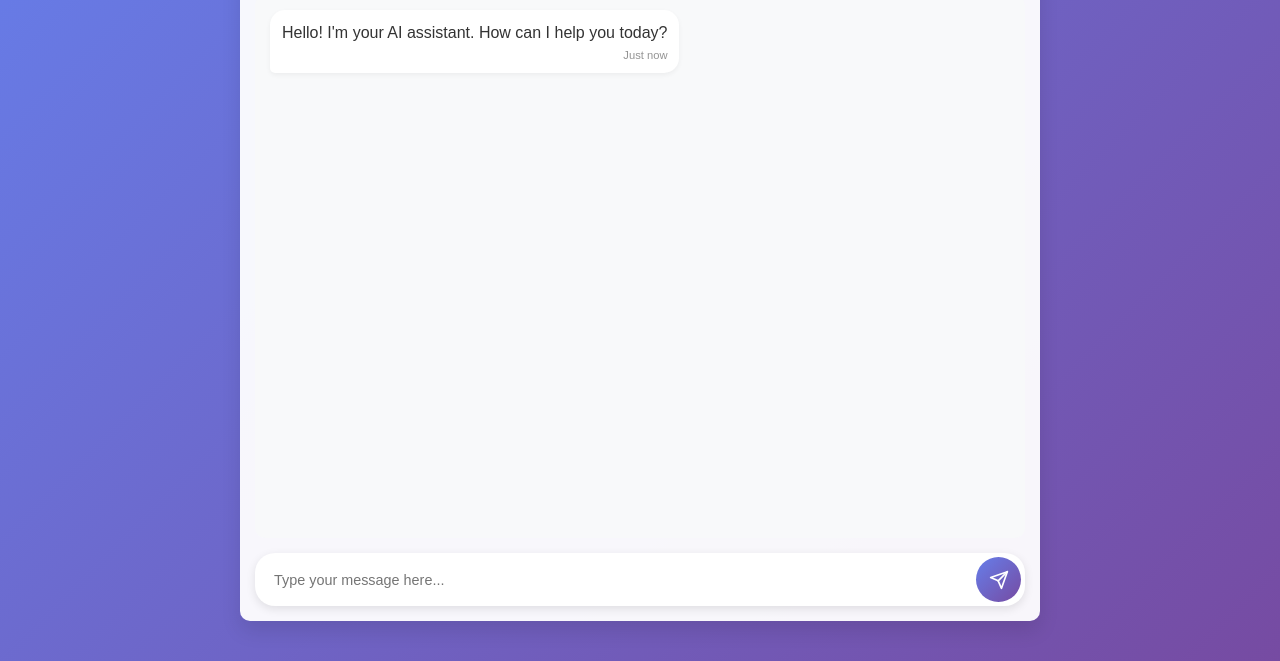
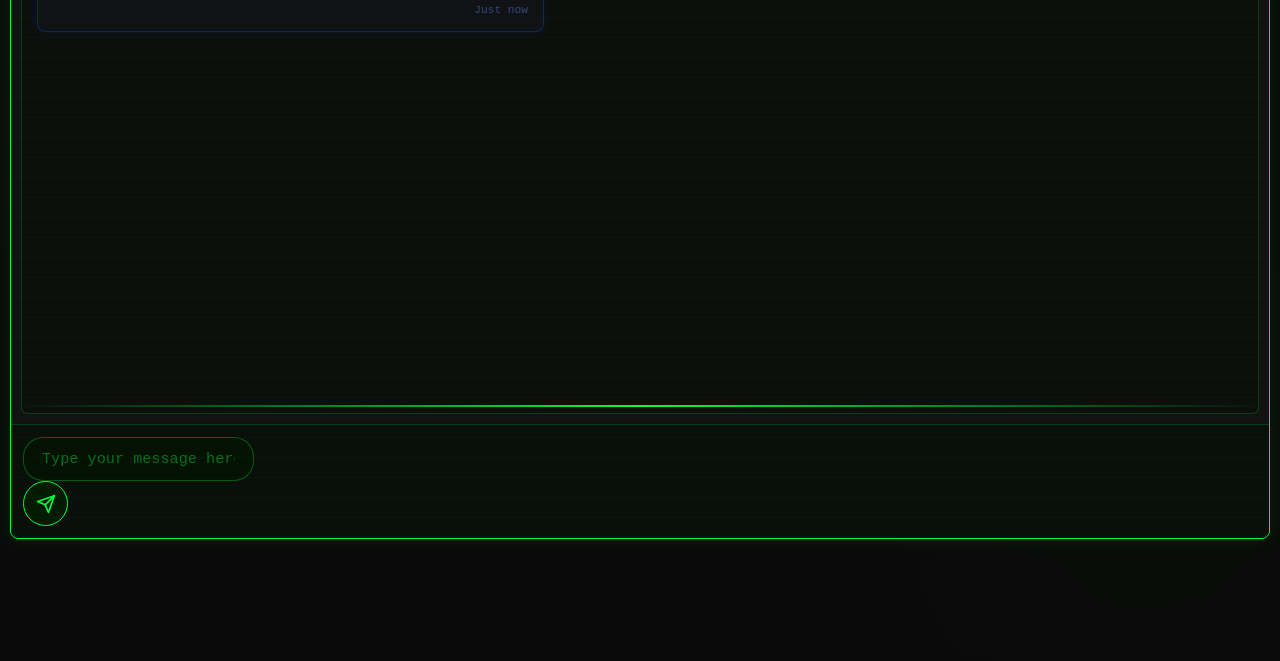
Before and after one commit to mahesh11112007/MBox-AI, a website: page public/index.html in a window 1280 px wide. Shown: the part 139-800 px from the top of the page. Drawn offline with Linux system fonts and the light colour scheme.

Commit message:
Update style.css

```diff
--- a/public/style.css
+++ b/public/style.css
@@ -1,156 +1,338 @@
-* { margin: 0; padding: 0; box-sizing: border-box; }
+/* Tech UI - Dark Theme */
+* {
+  margin: 0;
+  padding: 0;
+  box-sizing: border-box;
+}
 
 body {
-  font-family: Arial, sans-serif;
-  background: linear-gradient(135deg, #667eea, #764ba2);
+  font-family: 'Courier New', monospace;
+  background: #0a0a0a;
+  color: #00ff41;
+  padding: 10px;
+  background-image:
+    radial-gradient(circle at 10% 20%, rgba(0, 30, 0, 0.1) 0%, transparent 20%),
+    radial-gradient(circle at 90% 80%, rgba(0, 30, 0, 0.1) 0%, transparent 20%);
   min-height: 100vh;
-  display: flex;
-  justify-content: center;
-  align-items: center;
-  color: #333;
 }
 
 .container {
+  max-width: 100%;
   width: 100%;
-  max-width: 800px;
-  height: 90vh;
-  background: rgba(255, 255, 255, 0.95);
-  border-radius: 10px;
-  box-shadow: 0 10px 20px rgba(0, 0, 0, 0.1);
-  display: flex;
-  flex-direction: column;
+  background: #121212;
+  border-radius: 8px;
+  border: 1px solid #00ff41;
+  box-shadow: 0 0 20px rgba(0, 255, 65, 0.1);
   overflow: hidden;
+  margin: 0 auto;
+  position: relative;
+}
+
+.container::before {
+  content: '';
+  position: absolute;
+  top: 0;
+  left: 0;
+  right: 0;
+  height: 2px;
+  background: linear-gradient(90deg, transparent, #00ff41, transparent);
+  animation: scanline 3s linear infinite;
+}
+
+@keyframes scanline {
+  0% { transform: translateY(0); }
+  100% { transform: translateY(100vh); }
 }
 
 header {
-  background: linear-gradient(135deg, #667eea, #764ba2);
-  color: white;
-  padding: 15px;
+  background: rgba(0, 20, 0, 0.8);
+  color: #00ff41;
+  padding: 12px 15px;
   text-align: center;
+  border-bottom: 1px solid #00ff41;
+  position: relative;
 }
 
-header h1 { font-size: 1.5rem; margin-bottom: 5px; }
-header p { opacity: 0.9; font-size: 0.9rem; }
+header h1 {
+  font-size: 1.3rem;
+  font-weight: 600;
+  letter-spacing: 1px;
+  text-shadow: 0 0 10px rgba(0, 255, 65, 0.5);
+}
+
+header h1::after {
+  content: '_';
+  animation: blink 1s infinite;
+}
+
+@keyframes blink {
+  0%, 100% { opacity: 1; }
+  50% { opacity: 0; }
+}
 
 .chat-container {
   display: flex;
   flex-direction: column;
-  flex: 1;
-  padding: 15px;
+  height: 75vh;
 }
 
 #chat-box {
   flex: 1;
   overflow-y: auto;
   padding: 15px;
-  background: #f8f9fa;
-  border-radius: 10px;
-  margin-bottom: 15px;
+  background: rgba(10, 15, 10, 0.7);
+  margin: 10px;
+  border-radius: 6px;
+  border: 1px solid rgba(0, 255, 65, 0.2);
   display: flex;
   flex-direction: column;
-  gap: 10px;
-  height: 100%;
-  max-height: calc(100vh - 180px);
+  gap: 12px;
   -webkit-overflow-scrolling: touch;
+  font-family: 'Courier New', monospace;
+}
+
+/* Matrix-style background effect */
+#chat-box::before {
+  content: '';
+  position: absolute;
+  top: 0;
+  left: 0;
+  right: 0;
+  bottom: 0;
+  background:
+    repeating-linear-gradient(
+      0deg,
+      rgba(0, 255, 65, 0.03),
+      rgba(0, 255, 65, 0.03) 1px,
+      transparent 1px,
+      transparent 20px
+    );
+  pointer-events: none;
 }
 
 .message {
   max-width: 85%;
-  padding: 12px;
-  border-radius: 15px;
+  padding: 12px 15px;
+  border-radius: 8px;
+  font-size: 0.9rem;
+  line-height: 1.4;
+  word-wrap: break-word;
   position: relative;
-  animation: fadeIn 0.2s ease-out;
-}
-
-@keyframes fadeIn {
-  from { opacity: 0; transform: translateY(5px); }
-  to { opacity: 1; transform: translateY(0); }
+  border: 1px solid transparent;
 }
 
 .user-message {
   align-self: flex-end;
-  background: linear-gradient(135deg, #667eea, #764ba2);
-  color: white;
-  border-bottom-right-radius: 5px;
+  background: rgba(0, 30, 0, 0.6);
+  color: #00ff41;
+  border: 1px solid rgba(0, 255, 65, 0.3);
+  box-shadow: 0 0 10px rgba(0, 255, 65, 0.2);
 }
 
 .bot-message {
   align-self: flex-start;
-  background: white;
-  color: #333;
-  box-shadow: 0 2px 5px rgba(0, 0, 0, 0.05);
-  border-bottom-left-radius: 5px;
+  background: rgba(20, 20, 30, 0.6);
+  color: #00ff41;
+  border: 1px solid rgba(0, 100, 255, 0.3);
+  box-shadow: 0 0 10px rgba(0, 100, 255, 0.1);
 }
 
-.message-content { line-height: 1.4; word-wrap: break-word; }
-.timestamp { font-size: 0.7rem; opacity: 0.7; margin-top: 5px; text-align: right; }
+.message-content {
+  position: relative;
+  z-index: 1;
+}
 
-.user-message .timestamp { color: rgba(255, 255, 255, 0.8); }
-.bot-message .timestamp { color: #666; }
+.timestamp {
+  font-size: 0.7rem;
+  opacity: 0.6;
+  margin-top: 6px;
+  text-align: right;
+  font-family: 'Courier New', monospace;
+}
 
-/* Typing indicator */
+.user-message .timestamp {
+  color: rgba(0, 255, 65, 0.7);
+}
+
+.bot-message .timestamp {
+  color: rgba(100, 150, 255, 0.7);
+}
+
+#chat-form {
+  padding: 12px;
+  display: flex;
+  gap: 10px;
+  background: rgba(0, 15, 0, 0.5);
+  border-top: 1px solid rgba(0, 255, 65, 0.2);
+}
+
+#user-input {
+  flex: 1;
+  border: 1px solid rgba(0, 255, 65, 0.3);
+  border-radius: 20px;
+  padding: 12px 18px;
+  font-size: 0.95rem;
+  outline: none;
+  background: rgba(0, 20, 0, 0.5);
+  color: #00ff41;
+  font-family: 'Courier New', monospace;
+}
+
+#user-input:focus {
+  border-color: #00ff41;
+  box-shadow: 0 0 10px rgba(0, 255, 65, 0.3);
+}
+
+#user-input::placeholder {
+  color: rgba(0, 255, 65, 0.4);
+}
+
+#send-button {
+  background: rgba(0, 30, 0, 0.8);
+  border: 1px solid #00ff41;
+  width: 45px;
+  height: 45px;
+  border-radius: 50%;
+  color: #00ff41;
+  cursor: pointer;
+  display: flex;
+  align-items: center;
+  justify-content: center;
+  transition: all 0.3s;
+  font-family: 'Courier New', monospace;
+  font-weight: bold;
+}
+
+#send-button:hover {
+  background: rgba(0, 255, 65, 0.2);
+  box-shadow: 0 0 15px rgba(0, 255, 65, 0.4);
+  transform: scale(1.05);
+}
+
+#send-button:active {
+  transform: scale(0.95);
+}
+
+/* Typing indicator - Tech style */
 .typing-indicator {
   display: flex;
   align-items: center;
   gap: 4px;
+  padding: 5px 0;
 }
 
 .typing-indicator span {
-  height: 6px;
-  width: 6px;
-  background: #667eea;
+  height: 8px;
+  width: 8px;
+  background: #00ff41;
   border-radius: 50%;
   display: inline-block;
-  animation: bounce 1.3s linear infinite;
+  animation: pulse 1.5s ease-in-out infinite;
+  box-shadow: 0 0 5px rgba(0, 255, 65, 0.5);
 }
 
-.typing-indicator span:nth-child(2) { animation-delay: 0.15s; }
-.typing-indicator span:nth-child(3) { animation-delay: 0.3s; }
-
-@keyframes bounce {
-  0%, 60%, 100% { transform: translateY(0); }
-  30% { transform: translateY(-3px); }
+.typing-indicator span:nth-child(2) {
+  animation-delay: 0.2s;
 }
 
-/* Input form */
-.input-container {
-  display: flex;
-  gap: 8px;
-  background: white;
-  border-radius: 20px;
-  padding: 4px;
-  box-shadow: 0 3px 10px rgba(0, 0, 0, 0.1);
+.typing-indicator span:nth-child(3) {
+  animation-delay: 0.4s;
 }
 
-#user-input {
-  flex: 1;
-  border: none;
-  padding: 12px 15px;
-  border-radius: 20px;
-  font-size: 0.9rem;
-  outline: none;
-  background: transparent;
+@keyframes pulse {
+  0%, 100% {
+    transform: scale(1);
+    opacity: 0.7;
+  }
+  50% {
+    transform: scale(1.2);
+    opacity: 1;
+  }
 }
 
-#send-button {
-  background: linear-gradient(135deg, #667eea, #764ba2);
-  border: none;
-  width: 45px;
-  height: 45px;
-  border-radius: 50%;
-  cursor: pointer;
-  display: flex;
-  justify-content: center;
-  align-items: center;
-  color: white;
+@keyframes fadeIn {
+  from {
+    opacity: 0;
+    transform: translateY(10px);
+    filter: blur(2px);
+  }
+  to {
+    opacity: 1;
+    transform: translateY(0);
+    filter: blur(0);
+  }
 }
 
-@media (max-width: 768px) {
-  .container { height: 100vh; border-radius: 0; }
-  header h1 { font-size: 1.3rem; }
-  .message { max-width: 90%; }
-  #chat-box { padding: 10px; }
-  .input-container { padding: 3px; }
-  #user-input { padding: 10px 12px; font-size: 0.9rem; }
-  #send-button { width: 40px; height: 40px; }
+.message {
+  animation: fadeIn 0.3s ease-out;
 }
+
+/* Glitch effect for header */
+header h1:hover {
+  text-shadow:
+    2px 0 0 #ff0040,
+    -2px 0 0 #0080ff;
+  animation: glitch 0.3s linear;
+}
+
+@keyframes glitch {
+  0% { transform: translate(0); }
+  20% { transform: translate(-2px, 2px); }
+  40% { transform: translate(-2px, -2px); }
+  60% { transform: translate(2px, 2px); }
+  80% { transform: translate(2px, -2px); }
+  100% { transform: translate(0); }
+}
+
+/* Scrollbar - Tech style */
+#chat-box::-webkit-scrollbar {
+  width: 6px;
+}
+
+#chat-box::-webkit-scrollbar-track {
+  background: rgba(0, 20, 0, 0.3);
+}
+
+#chat-box::-webkit-scrollbar-thumb {
+  background: linear-gradient(#0080ff, #00ff41);
+  border-radius: 3px;
+}
+
+#chat-box::-webkit-scrollbar-thumb:hover {
+  background: linear-gradient(#ff0040, #00ff41);
+}
+
+/* Responsive */
+@media (max-width: 480px) {
+  header h1 {
+    font-size: 1.1rem;
+  }
+
+  .message {
+    max-width: 90%;
+    font-size: 0.85rem;
+  }
+
+  #user-input {
+    padding: 10px 15px;
+    font-size: 0.9rem;
+  }
+
+  #send-button {
+    width: 40px;
+    height: 40px;
+  }
+}
+
+/* Loading dots */
+.loading-dots::after {
+  content: '.';
+  animation: dots 1.5s steps(5, end) infinite;
+}
+
+@keyframes dots {
+  0%, 20% { content: '.'; }
+  40% { content: '..'; }
+  60% { content: '...'; }
+  80%, 100% { content: ''; }
+}
```
